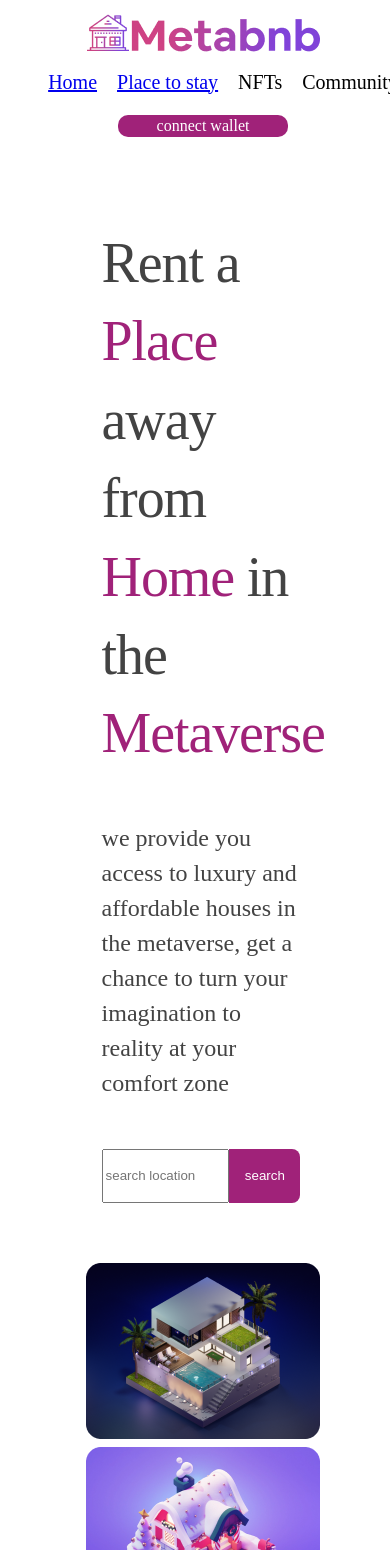
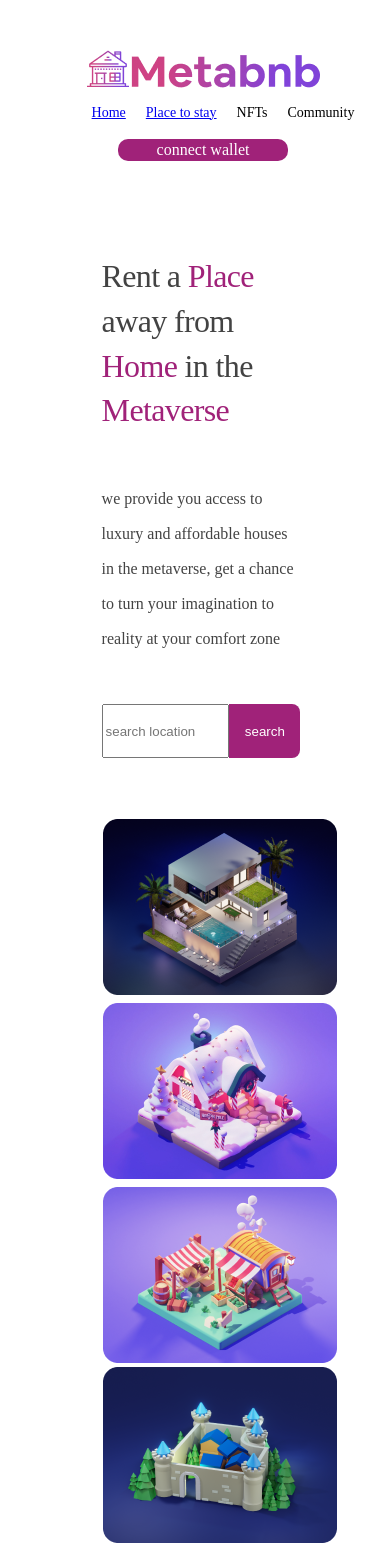
Before and after one commit to Emmydon1989/project3, a React (Create React App) app: page / in a window 390 px wide. Shown: the top 1550 px of the page. Built offline with nearby package versions, Linux system fonts and the light colour scheme.

Commit message:
fix:debugging

```diff
--- a/src/index.css
+++ b/src/index.css
@@ -618,11 +618,11 @@ footer{
 @media screen and (max-width: 480px){
   #images_desert2,#images_desert{grid-template-columns: 1fr;}
   #ul_items4{display: grid; grid-template-columns: 1fr 1fr; place-items: center; gap: 10px;
-  font-size: 16px;} #bar_list{gap:20px}
+  font-size: 16px;} #bar_list{display: flex; justify-content: center; font-size: 14px; gap: 20px;} #bar{margin-top: 30px;} #h{font-size: 32px;} #p{font-size: 16px;}
   #header4_text{display: grid; place-items: center; gap:10px}
   #main_diagrams{flex-direction: column; height: 750px;} #header2_text{font-size: 10px;}
   #container3_main1>h3{width: 100%;} #nft_logo{width: 300px; height: 350px;}
-  #main1_note{width: 100%;}
+  #main1_note{width: 100%;} #img1,#img2{width: 200px;}
 
 
 }
```
